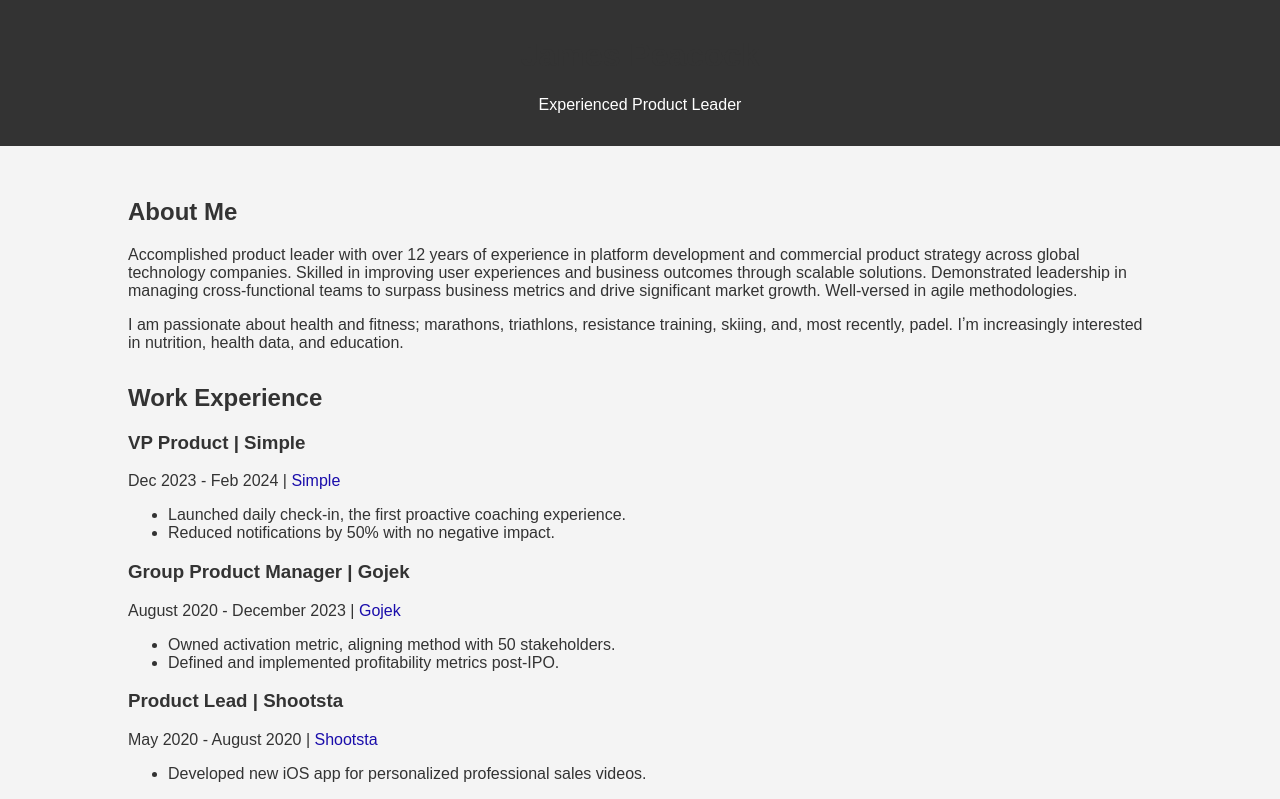
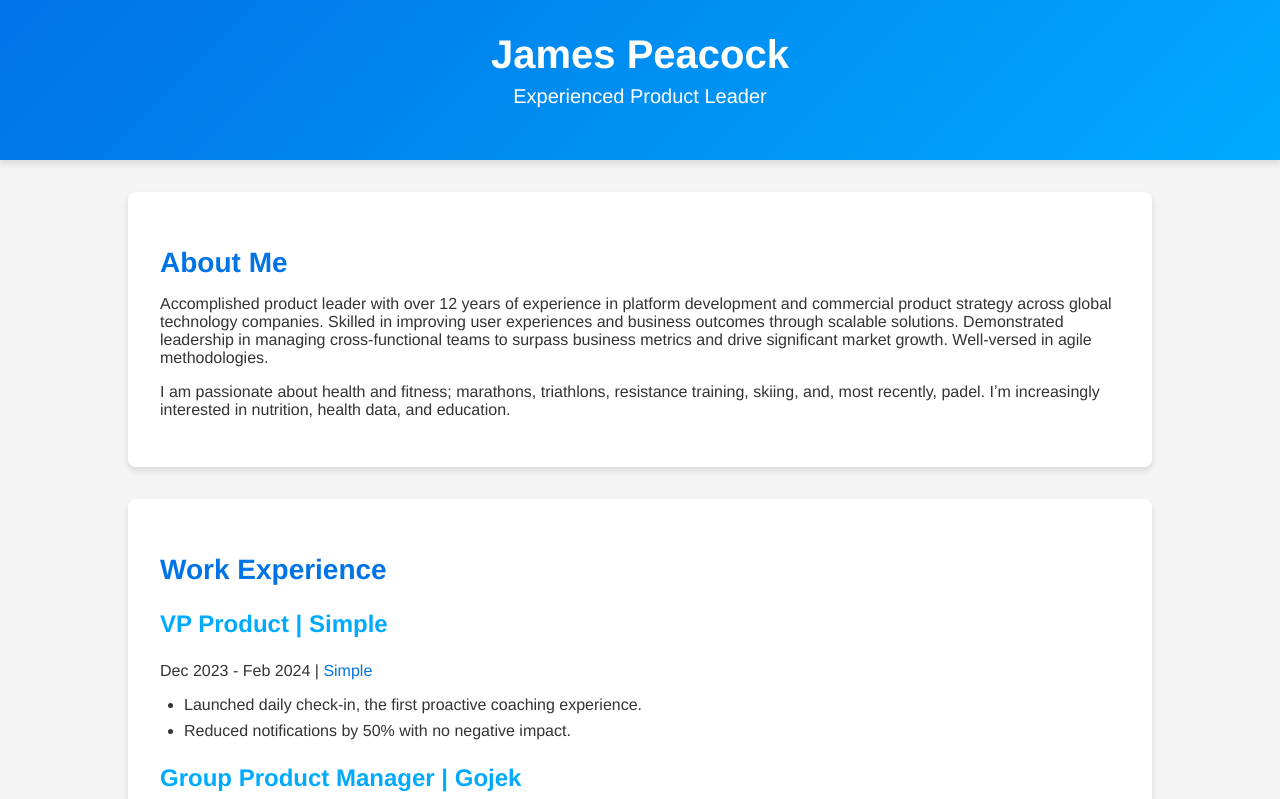
Before and after one commit to jameskdpeacock/james-peacock-website, a plain HTML site: page index.html in a window 1280 px wide. Shown: the top 799 px of the page. Drawn offline with Linux system fonts and the light colour scheme.

Commit message:
Update index.html

```diff
--- a/index.html
+++ b/index.html
@@ -1,4 +1,3 @@
-
 <!DOCTYPE html>
 <html lang="en">
 <head>
@@ -7,38 +6,74 @@
     <title>James Peacock | Product Leader</title>
     <style>
         body {
-            font-family: Arial, sans-serif;
+            font-family: 'Helvetica Neue', Arial, sans-serif;
             margin: 0;
             padding: 0;
             background-color: #f4f4f4;
             color: #333;
         }
         header {
-            background-color: #333;
+            background: linear-gradient(135deg, #0073e6, #00aaff);
             color: #fff;
-            padding: 1rem 0;
+            padding: 2rem 0;
             text-align: center;
+            box-shadow: 0 4px 6px rgba(0, 0, 0, 0.1);
+        }
+        header h1 {
+            font-size: 2.5rem;
+            margin: 0;
+        }
+        header p {
+            font-size: 1.25rem;
+            margin-top: 0.5rem;
         }
         .container {
             width: 80%;
-            margin: 0 auto;
-            padding: 2rem 0;
+            max-width: 1200px;
+            margin: 2rem auto;
+            padding: 0 1rem;
         }
         .section {
+            background: #fff;
             margin-bottom: 2rem;
+            padding: 2rem;
+            border-radius: 8px;
+            box-shadow: 0 4px 6px rgba(0, 0, 0, 0.1);
         }
-        h1, h2 {
-            color: #333;
+        h2 {
+            color: #0073e6;
+            font-size: 1.75rem;
+            margin-bottom: 1rem;
+        }
+        h3 {
+            color: #00aaff;
+            font-size: 1.5rem;
+            margin-top: 1.5rem;
         }
         a {
-            color: #1a0dab;
+            color: #0073e6;
             text-decoration: none;
         }
         a:hover {
             text-decoration: underline;
         }
-        .contact-info {
-            font-size: 1rem;
+        ul {
+            padding-left: 1.5rem;
+        }
+        li {
+            margin-bottom: 0.5rem;
+        }
+        .contact-info a {
+            display: inline-block;
+            margin-top: 0.5rem;
+            padding: 0.5rem 1rem;
+            background-color: #0073e6;
+            color: #fff;
+            border-radius: 4px;
+            text-decoration: none;
+        }
+        .contact-info a:hover {
+            background-color: #005bb5;
         }
     </style>
 </head>
```
